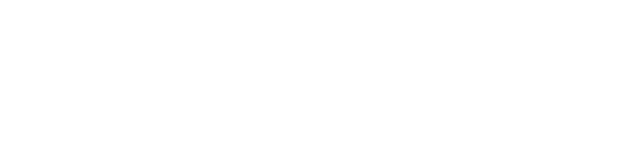
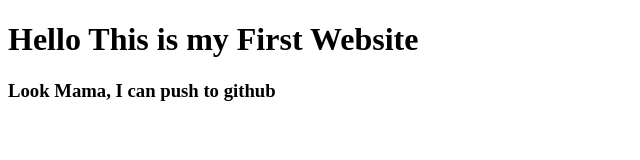
Before and after one commit to ashiqraazz/newwebsite1, a plain HTML site: page index.html in a window 1280 px wide. Shown: the whole page, without its empty margins (0-640 px from the left). Drawn offline with Linux system fonts and the light colour scheme.

Commit message:
learn github

```diff
--- a/index.html
+++ b/index.html
@@ -6,6 +6,7 @@
     <title>My First Website</title>
 </head>
 <body>
-
+    <h1>Hello This is my First Website</h1>
+    <h3>Look Mama, I can push to github</h3>
 </body>
 </html>
```
